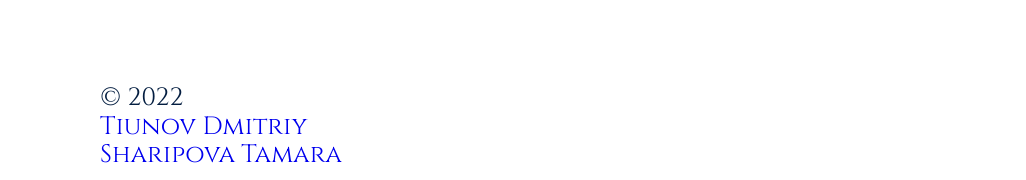
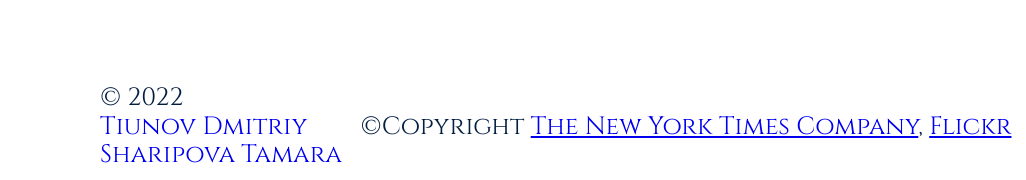
Before and after one commit to Darkonic10/online-store, a website built with webpack: page src/index.html in a window 1280 px wide. Shown: the part 620-800 px from the top of the page, 0-1026 px from the left. Built offline with nearby package versions, Linux system fonts and the light colour scheme; files whose address does not match are found by name.

Commit message:
refactor: Add copyright in html for where the sites took information from

```diff
--- a/src/index.html
+++ b/src/index.html
@@ -32,6 +32,9 @@
         <a class="links" href="https://github.com/Darkonic10"><span>Tiunov Dmitriy</span></a>
         <a class="links" href="https://github.com/Areliya13"><span>Sharipova Tamara</span></a>
       </div>
+      <div class="footer__center-items">
+        <p>©Copyright <a href="https://www.nytimes.com/">The New York Times Company</a>, <a href="https://flickr.com/">Flickr</a></p>
+      </div>
       <a href="https://rs.school/js/"><img class="footer__rs-logo" src="assets/images/rs_logo.svg" alt="Rolling school link"></a>
     </div>
   </footer>
```
